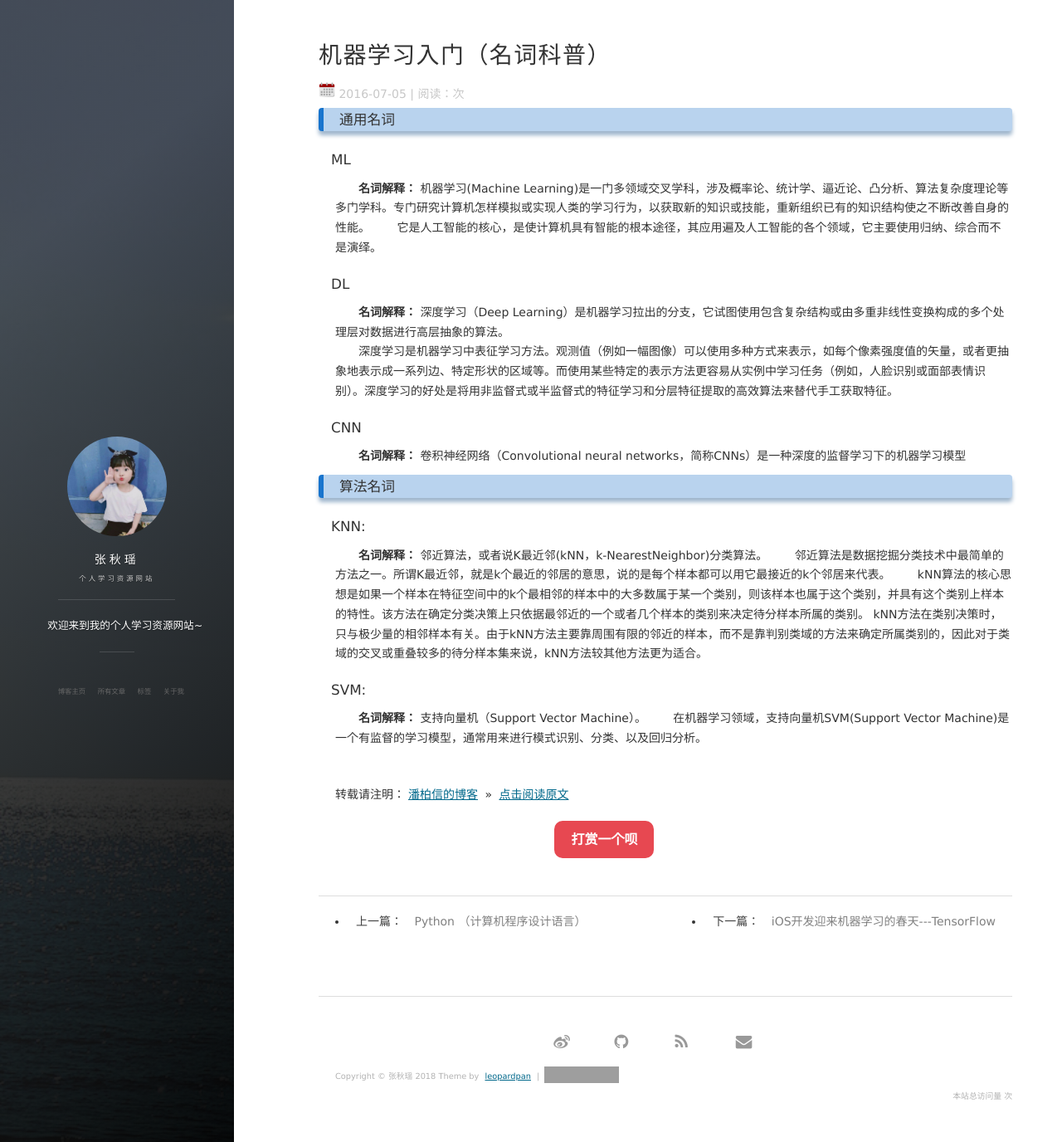
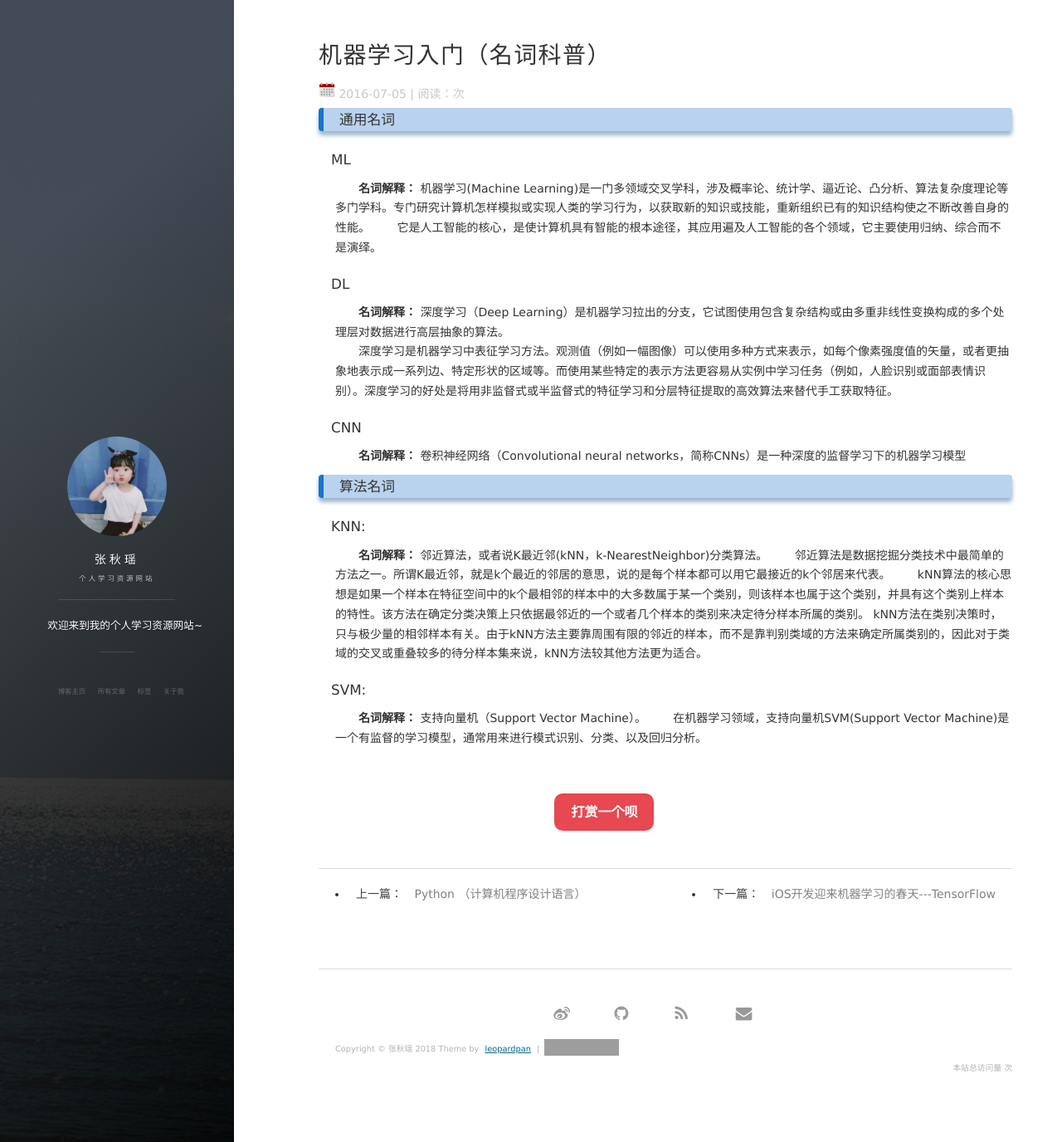
Before and after one commit to Libra-yoyo/Libra-yoyo.github.io, a Jekyll site: the page built from _posts/2016-07-05-MachineLearning_introduce.md, in a window 1280 px wide and 1376 px high. Shown: the whole window at 83% size. Built offline with Jekyll 4.4.1, drawn with Linux system fonts in a browser that asks for light colours; nearby versions of some CDN libraries; comment, search, counter and statistics services are not loaded; grey boxes are pictures that could not be loaded.

Commit message:
Update 2016-07-05-MachineLearning_introduce.md

```diff
--- a/_posts/2016-07-05-MachineLearning_introduce.md
+++ b/_posts/2016-07-05-MachineLearning_introduce.md
@@ -35,5 +35,3 @@ tag: 机器学习
 　　在机器学习领域，支持向量机SVM(Support Vector Machine)是一个有监督的学习模型，通常用来进行模式识别、分类、以及回归分析。
 
 <br>
-
-转载请注明：[潘柏信的博客](http://baixin) » [点击阅读原文](http://baixin.io/2016/07/MachineLearning_introduce/)
```
